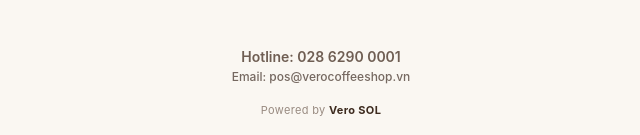
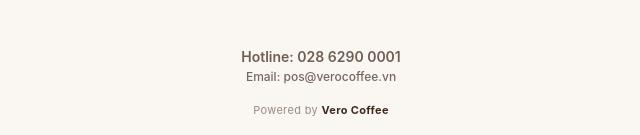
Before and after one commit to nguyenleverovn/vero-pos, a Next.js app: page /welcome in a window 1280 px wide. Shown: the part 662-797 px from the top of the page, without its empty margins (319-959 px from the left). Built offline with nearby package versions, Linux system fonts and the light colour scheme; no server answers.

Commit message:
fix: update welcome contact branding (#31)
Update the Welcome email and Vero Coffee attribution.

```diff
--- a/app/welcome/page.tsx
+++ b/app/welcome/page.tsx
@@ -34,10 +34,10 @@ export default function WelcomePage() {
         <p className="vp-welcome-purpose">“100 ly là mục tiêu, 1000 ly là mục đích”</p>
         <div className="vp-welcome-contact">
           <p className="vp-welcome-hotline">Hotline: 028 6290 0001</p>
-          <a className="vp-welcome-email" href="mailto:pos@verocoffeeshop.vn">Email: pos@verocoffeeshop.vn</a>
+          <a className="vp-welcome-email" href="mailto:pos@verocoffee.vn">Email: pos@verocoffee.vn</a>
         </div>
       </section>
-      <p className="vp-welcome-powered">Powered by <strong>Vero SOL</strong></p>
+      <p className="vp-welcome-powered">Powered by <strong>Vero Coffee</strong></p>
     </main>
   );
 }
```
